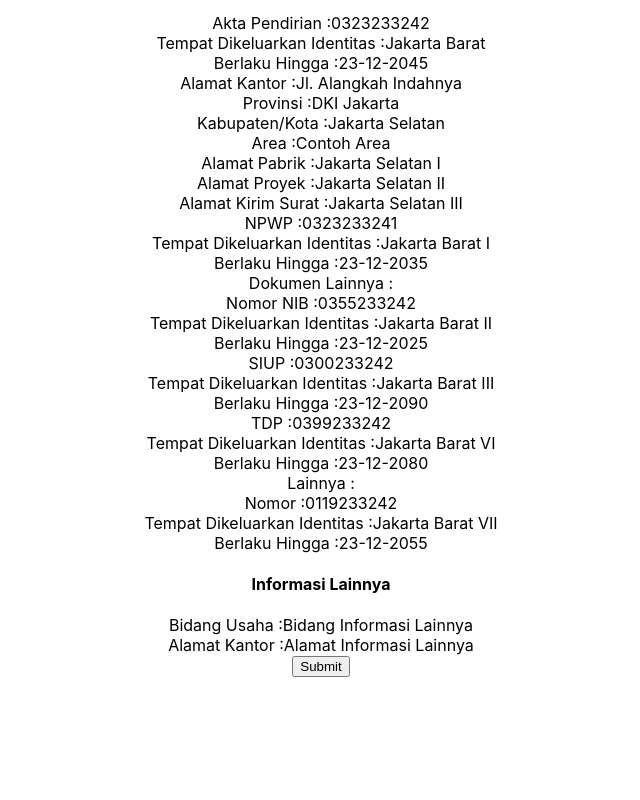
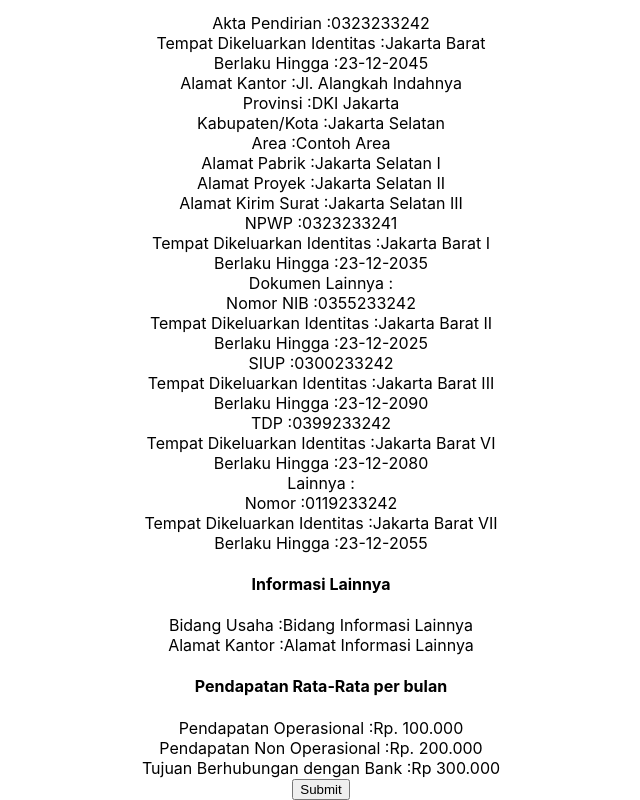
Before and after one commit to DeppaTori/current-account, a React (Create React App) app: page /confirmation in a window 1280 px wide. Shown: the part 376-1176 px from the top of the page, without its empty margins (319-959 px from the left). Before the commit the page ends 1053 px from the top, so only its background shows below. Built offline with nearby package versions, Linux system fonts and the light colour scheme.

Commit message:
add generic fields and add pendapatan rata per bulan section on confirmation page

```diff
--- a/src/Helper.js
+++ b/src/Helper.js
@@ -22,3 +22,17 @@ export const validateEmpty = (state, label) => {
   }
   return msg;
 };
+
+export const generateLabelValues = (labels, values) => {
+  let labelValues = [];
+  labels.forEach((label) => {
+    labelValues = [
+      ...labelValues,
+      {
+        label: label,
+        value: values[label.replace(/ /g, "")],
+      },
+    ];
+  });
+  return labelValues;
+};
--- /dev/null
+++ b/src/components/confirmation/GenericFields.js
@@ -0,0 +1,13 @@
+export const GenericFields = ({ title, fields }) => {
+  return (
+    <>
+      <h4>{title}</h4>
+      {fields.map((item, i) => (
+        <div key={i}>
+          <span>{item.label} :</span>
+          <span>{item.value}</span>
+        </div>
+      ))}
+    </>
+  );
+};
--- a/src/constants.js
+++ b/src/constants.js
@@ -66,4 +66,17 @@ export const confirmationData = {
     bidang: "Bidang Informasi Lainnya",
     alamat: "Alamat Informasi Lainnya",
   },
+  pendapatanRataPerBulan: {
+    PendapatanOperasional: "Rp. 100.000",
+    PendapatanNonOperasional: "Rp. 200.000",
+    TujuanBerhubungandenganBank: "Rp 300.000",
+  },
 };
+
+export const confirmationLabels = {
+  pendapatanRataPerBulan: [
+    "Pendapatan Operasional",
+    "Pendapatan Non Operasional",
+    "Tujuan Berhubungan dengan Bank",
+  ],
+};
--- a/src/pages/Confirmation.js
+++ b/src/pages/Confirmation.js
@@ -1,12 +1,21 @@
 import { DataPerusahaan } from "../components/confirmation/DataPerusahaan";
 import { JenisIdentitasUtama } from "../components/confirmation/JenisIdentitasUtama";
 import { Header } from "../components/confirmation/Header";
-import { confirmationData } from "../constants";
+import { confirmationData, confirmationLabels } from "../constants";
 import { InformasiLainnya } from "../components/confirmation/InformasiLainnya";
+import { GenericFields } from "../components/confirmation/GenericFields";
+import { generateLabelValues } from "../Helper";
 
 export const Confirmation = () => {
   const { header, dataPerusahaan, jenisIdentitasUtama, informasiLainnya } =
     confirmationData;
+
+  const { pendapatanRataPerBulan } = confirmationLabels;
+  const pendapatanPerBulanLabelValues = generateLabelValues(
+    pendapatanRataPerBulan,
+    confirmationData.pendapatanRataPerBulan
+  );
+
   return (
     <>
       <h3>Konfirmasi</h3>
@@ -14,6 +23,10 @@ export const Confirmation = () => {
       <DataPerusahaan data={dataPerusahaan} />
       <JenisIdentitasUtama dataJIU={jenisIdentitasUtama} />
       <InformasiLainnya data={informasiLainnya} />
+      <GenericFields
+        title="Pendapatan Rata-Rata per bulan"
+        fields={pendapatanPerBulanLabelValues}
+      />
       <button>Submit</button>
     </>
   );
```
Also changed, not shown: 2 other files (tests, documents, lock files or other folders).
